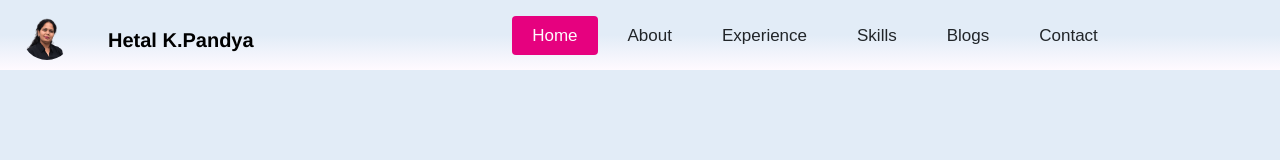
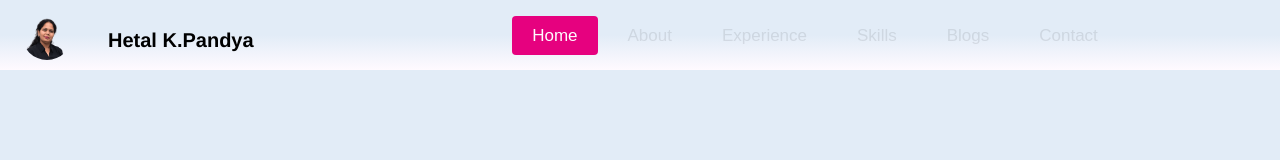
Before and after one commit to hariharan005/hetal, a React (Create React App) app in the folder hetal-portfolio/: page / in a window 1280 px wide. In both pictures the pointer is over the link "Home". Shown: the top 160 px of the page. Built offline with nearby package versions, Linux system fonts and the light colour scheme.

Commit message:
header nav hover changed, when hover any one of the menu other opacity will go 0.1

```diff
--- a/hetal-portfolio/src/css/header.css
+++ b/hetal-portfolio/src/css/header.css
@@ -60,11 +60,17 @@ nav{
   border-radius: 4px;
 }
 .navlink:hover {
+  opacity: 1;
   transform: translateY(-0.25em);
   color: #fffaff;
   box-shadow: inset 0 -3.25em 0 0 #e6017f; /* fills the color inside*/
   /* background: linear-gradient(90deg, rgba(230,1,127,1) 0%, rgba(103,13,176,1) 100%); */
 }
+
+.justify-content-end:hover .navlink:not(:hover) {
+  opacity: 0.1; /* Set opacity to 0.2 for other links when one is hovered */
+}
+
 
 @media only screen and (max-width: 768px) {
   nav{
--- a/hetal-portfolio/src/css/home.css
+++ b/hetal-portfolio/src/css/home.css
@@ -85,7 +85,7 @@
   width: 300px;
   height: 300px;
   border: 4px solid #e2ecf7;
-  box-shadow: 10px 10px 20px 0px rgb(60, 57, 57);
+  box-shadow: 10px 10px 20px 0px #3c3939;
   border-radius: 50%;
   transform: scale(1.2);
 }
```
